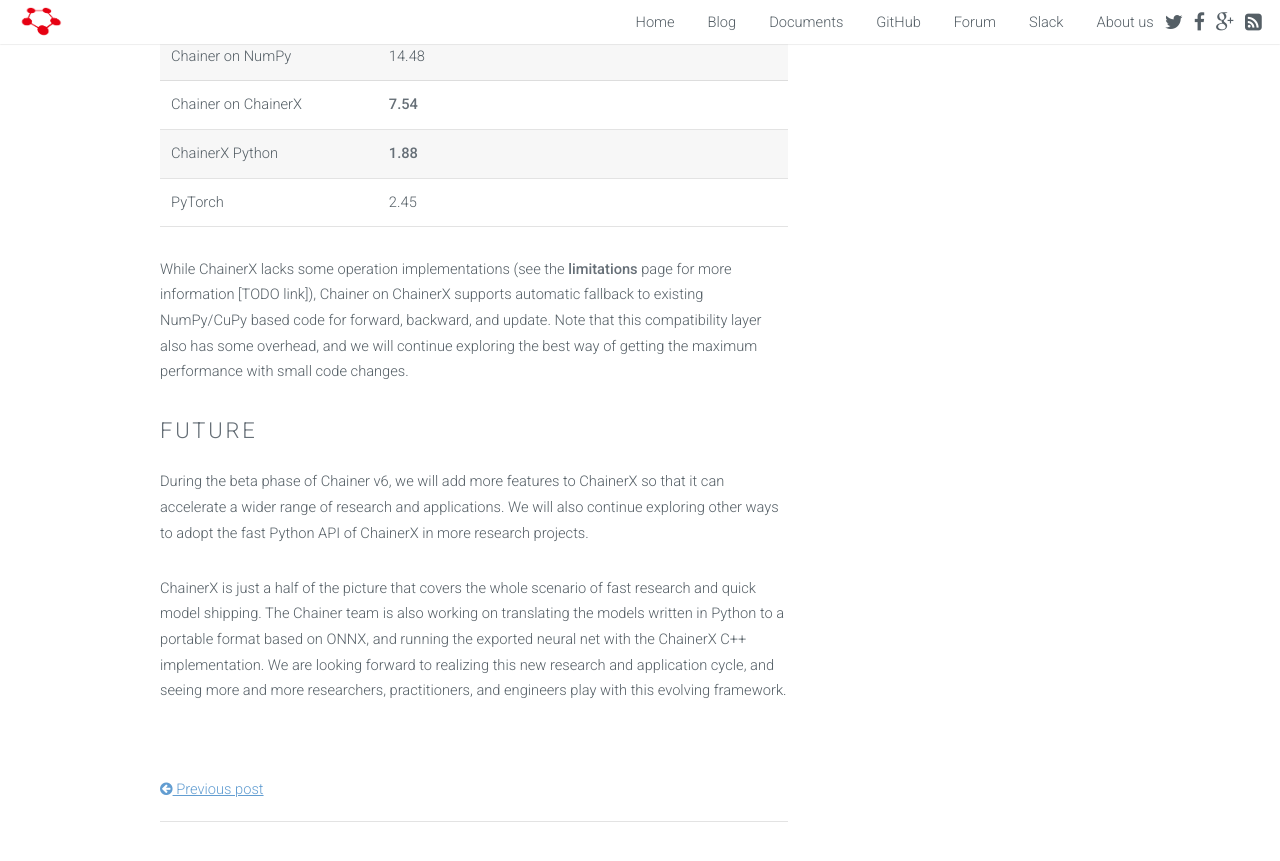
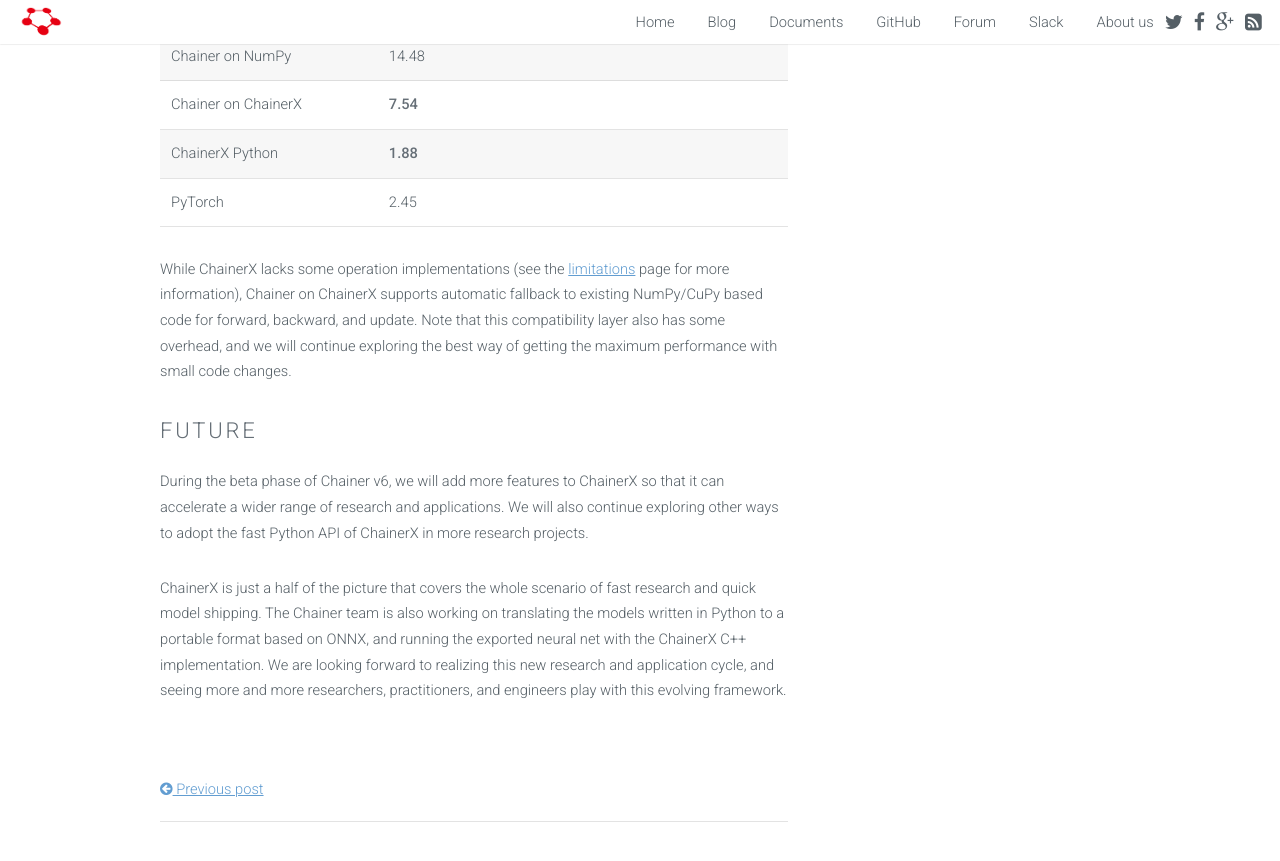
Before and after one commit to chainer/chainer.org, a Jekyll site: the page built from _posts/2018-12-03-chainerx.md, in a window 1280 px wide and 900 px high, scrolled down 2439 px. Shown: the top 861 px of the window. Built offline with Jekyll 4.4.1, drawn with Linux system fonts in a browser that asks for light colours.

Commit message:
replace TODO with actual link

```diff
--- a/_posts/2018-12-03-chainerx.md
+++ b/_posts/2018-12-03-chainerx.md
@@ -8,7 +8,7 @@
 Today, we announce **ChainerX**, a fast, portable, and extensible backend of Chainer.
 It is aimed at reducing the host-side performance overhead as well as making models much easier to ship for applications.
 ChainerX is included as an optional feature of Chainer v6.0.0 beta1, and is planned to be officially released as a part of Chainer v6 series next Spring.
-You can find [the official documentation](TODO), including a quick tutorial.
+You can find [the official documentation](https://docs.chainer.org/en/latest/chainerx/index.html), including a quick tutorial.
 
 ## Background
 
@@ -63,7 +63,7 @@
 | ChainerX Python     | **1.88**                                    |
 | PyTorch             | 2.45                                        |
 
-While ChainerX lacks some operation implementations (see the **limitations** page for more information [TODO link]),
+While ChainerX lacks some operation implementations (see the [limitations](https://docs.chainer.org/en/latest/chainerx/limitations.html) page for more information),
  Chainer on ChainerX supports automatic fallback to existing NumPy/CuPy based code for forward, backward, and update.
 Note that this compatibility layer also has some overhead, and we will continue exploring the best way of getting the maximum performance with small code changes.
 
```
